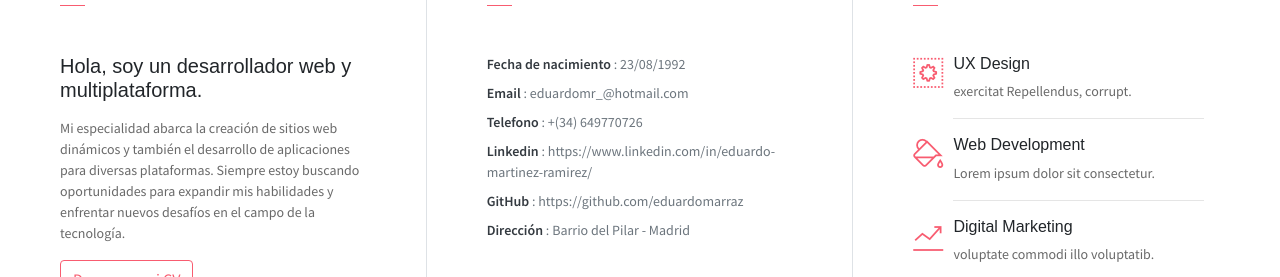
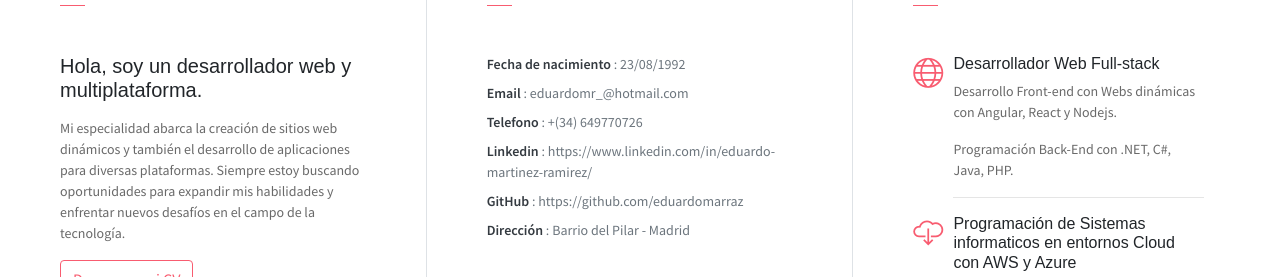
Before and after one commit to eduardomarraz/Portafolios_Ed, a plain HTML site: page index.html in a window 1280 px wide. Shown: the part 814-1091 px from the top of the page. Drawn offline with Linux system fonts and the light colour scheme; some packages are replaced by stand-ins of ours; some icons are missing.

Commit message:
Mejora index

```diff
--- a/index.html
+++ b/index.html
@@ -105,26 +105,27 @@
                 <h3 class="font-weight-light">Mi experiencia</h3>
                 <span class="line mb-5"></span>
                 <div class="row">
-                    <div class="col-1 text-danger pt-1"><i class="ti-widget icon-lg"></i></div>
+                    <div class="col-1 text-danger pt-1"><i class="ti-world icon-lg"></i></div>
                     <div class="col-10 ml-auto mr-3">
-                        <h6>UX Design</h6>
-                        <p class="subtitle"> exercitat Repellendus,  corrupt.</p>
+                        <h6>Desarrollador Web Full-stack</h6>
+                        <p class="subtitle">Desarrollo Front-end con Webs dinámicas con Angular, React y Nodejs.</p>
+                        <p class="subtitle">Programación Back-End con .NET, C#, Java, PHP.</p>
                         <hr>
                     </div>
                 </div>
                 <div class="row">
-                    <div class="col-1 text-danger pt-1"><i class="ti-paint-bucket icon-lg"></i></div>
+                    <div class="col-1 text-danger pt-1"><i class="ti-cloud-down icon-lg"></i></div>
                     <div class="col-10 ml-auto mr-3">
-                        <h6>Web Development</h6>
-                        <p class="subtitle">Lorem ipsum dolor sit consectetur.</p>
+                        <h6>Programación de Sistemas informaticos en entornos Cloud con AWS y Azure</h6>
+                        <p class="subtitle">Programación con .NET, C#, Java, PHP y bases de datos MySQL, SQLServer, SQlite</p>
                         <hr>
                     </div>
                 </div>
                 <div class="row">
-                    <div class="col-1 text-danger pt-1"><i class="ti-stats-up icon-lg"></i></div>
+                    <div class="col-1 text-danger pt-1"><i class="ti-game icon-lg"></i></div>
                     <div class="col-10 ml-auto mr-3">
-                        <h6>Digital Marketing</h6>
-                        <p class="subtitle">voluptate commodi illo voluptatib.</p>
+                        <h6>Desarrollador de aplicaciones multiplataforma</h6>
+                        <p class="subtitle">Diseño de aplicaciones para móviles con Android e IOS .</p>
                         <hr>
                     </div>
                 </div>
@@ -147,7 +148,7 @@
                         </div>
                         <div class="card-body">
                             <h6 class="title text-danger">2017 - Present</h6>
-                            <P>UX Developer</P>
+                            <P>Diseño de experiencia de usuario</P>
                             <P class="subtitle">Lorem ipsum dolor sit amet, consectetur adipisicing elit. Nostrum recusandae, cupiditate ullam dolor ratione repellendus.aliquid repudiandae saepe!.</P>
                             <hr>
                             <h6 class="title text-danger">2016 - 2017</h6>
```
